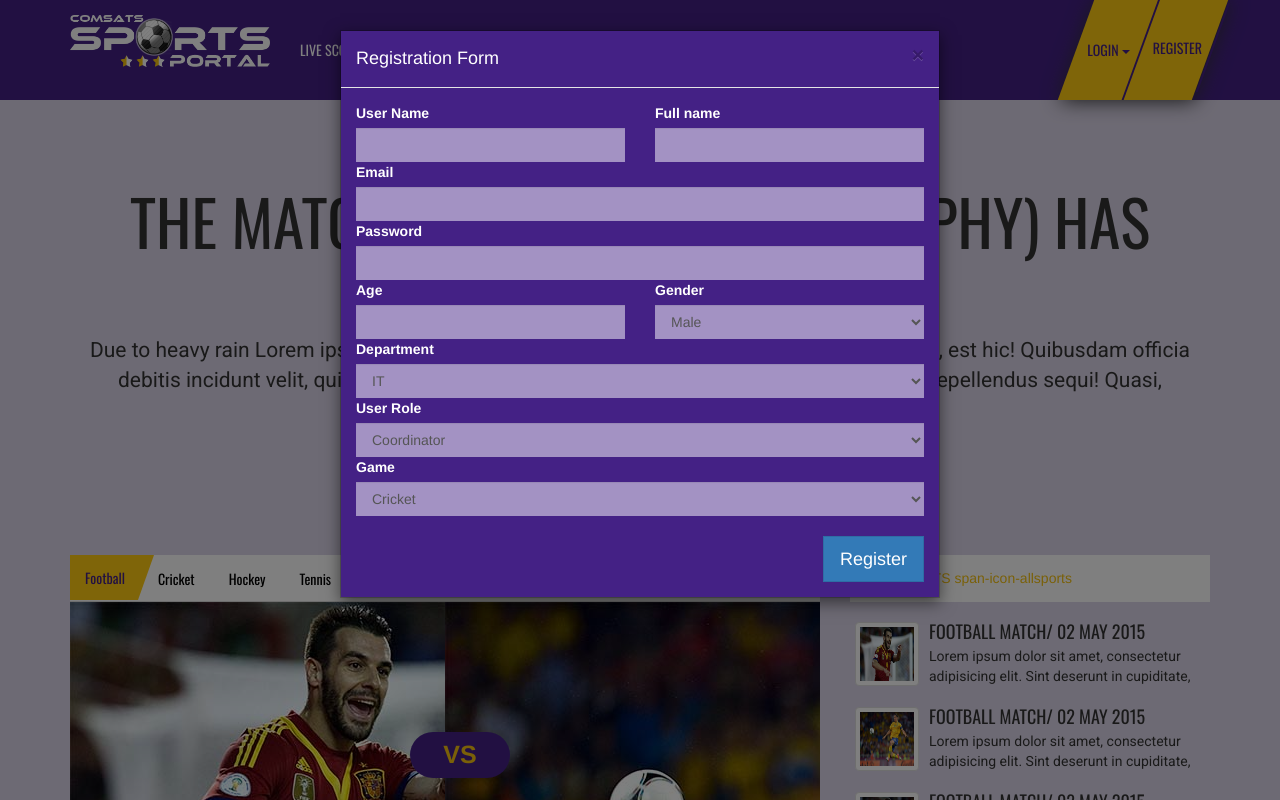
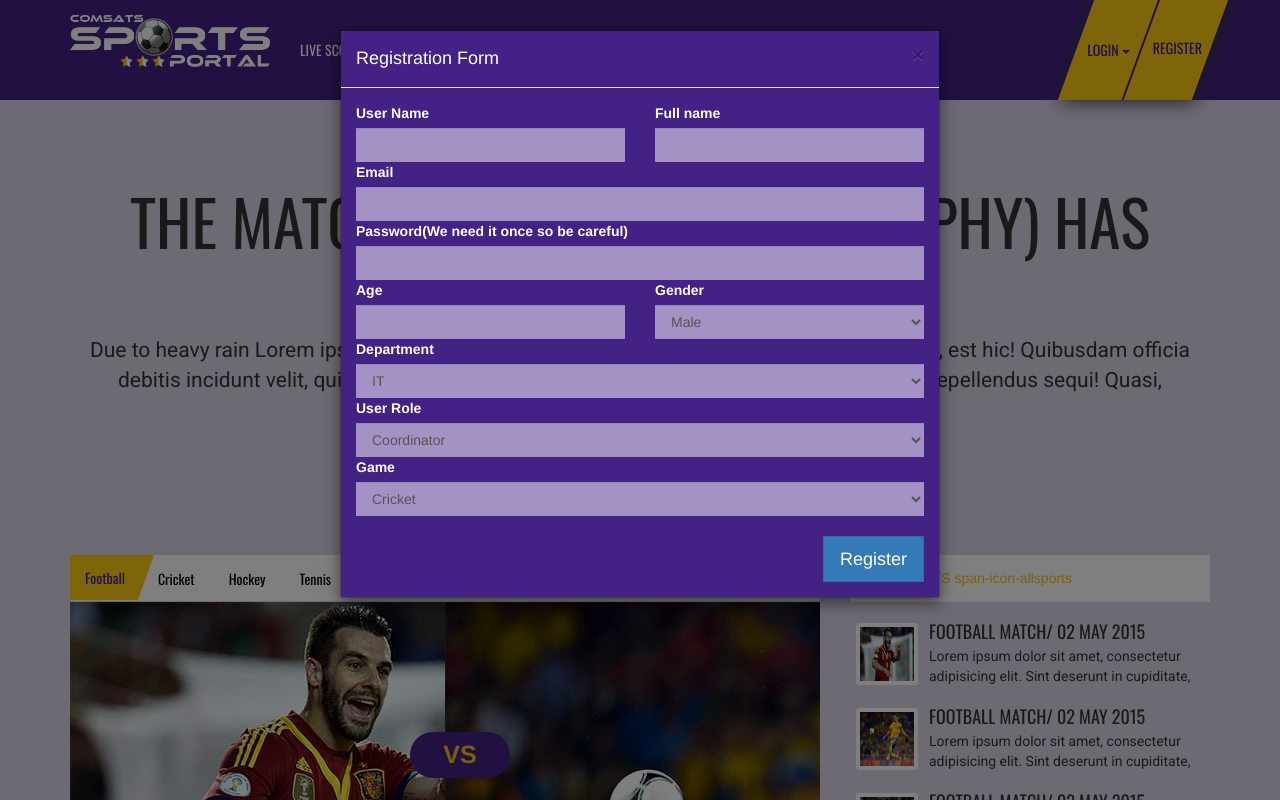
Before and after one commit to Juni4567/SportPortal, a PHP site: page /index.php in a window 1280 px wide, after a click on "REGISTER". Run offline with PHP 8.4, Linux system fonts and the light colour scheme; grey boxes are pictures that could not be loaded.

Commit message:
adding age limiter html5 max attribute

```diff
--- a/layout/header.php
+++ b/layout/header.php
@@ -102,14 +102,14 @@
                                                     </div>
                                                 </div>
                                             </div>
-                                            <!-- Password input-->
+                                            <!-- Email input-->
                                             <label class="control-label" for="email">Email</label>
                                             <div class="controls">
                                                 <input id="email" name="email" type="text" class="form-control" required="">
                                             </div>
 
                                             <!-- Password input-->
-                                            <label class="control-label" for="password">Password</label>
+                                            <label class="control-label" for="password">Password(We need it once so be careful)</label>
                                             <div class="controls">
                                                 <input id="password" name="password" type="password" class="form-control" required="">
 
@@ -249,7 +249,7 @@
                                                     <div class="col-sm-6">
                                                         <label class="control-label" for="Age">Age</label>
                                                         <div class="controls">
-                                                            <input id="Age" name="age" type="number" class="form-control" required="" min="14" pattern="\d*" step="1" >
+                                                            <input id="Age" name="age" type="number" class="form-control" required="" min="14" max="90" pattern="\d*" step="1" >
                                                         </div>
                                                     </div>
                                                     <div class="col-sm-6">
```
